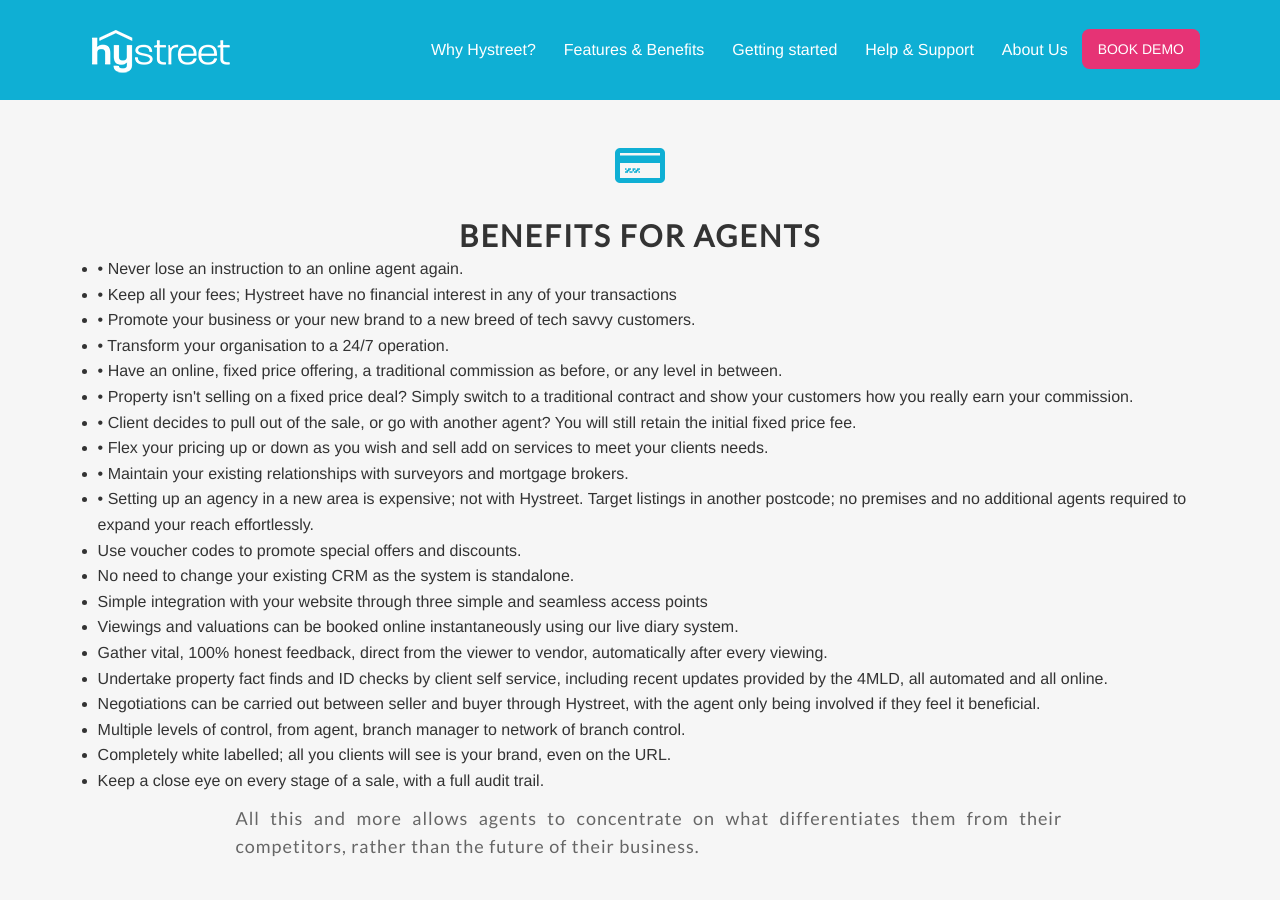
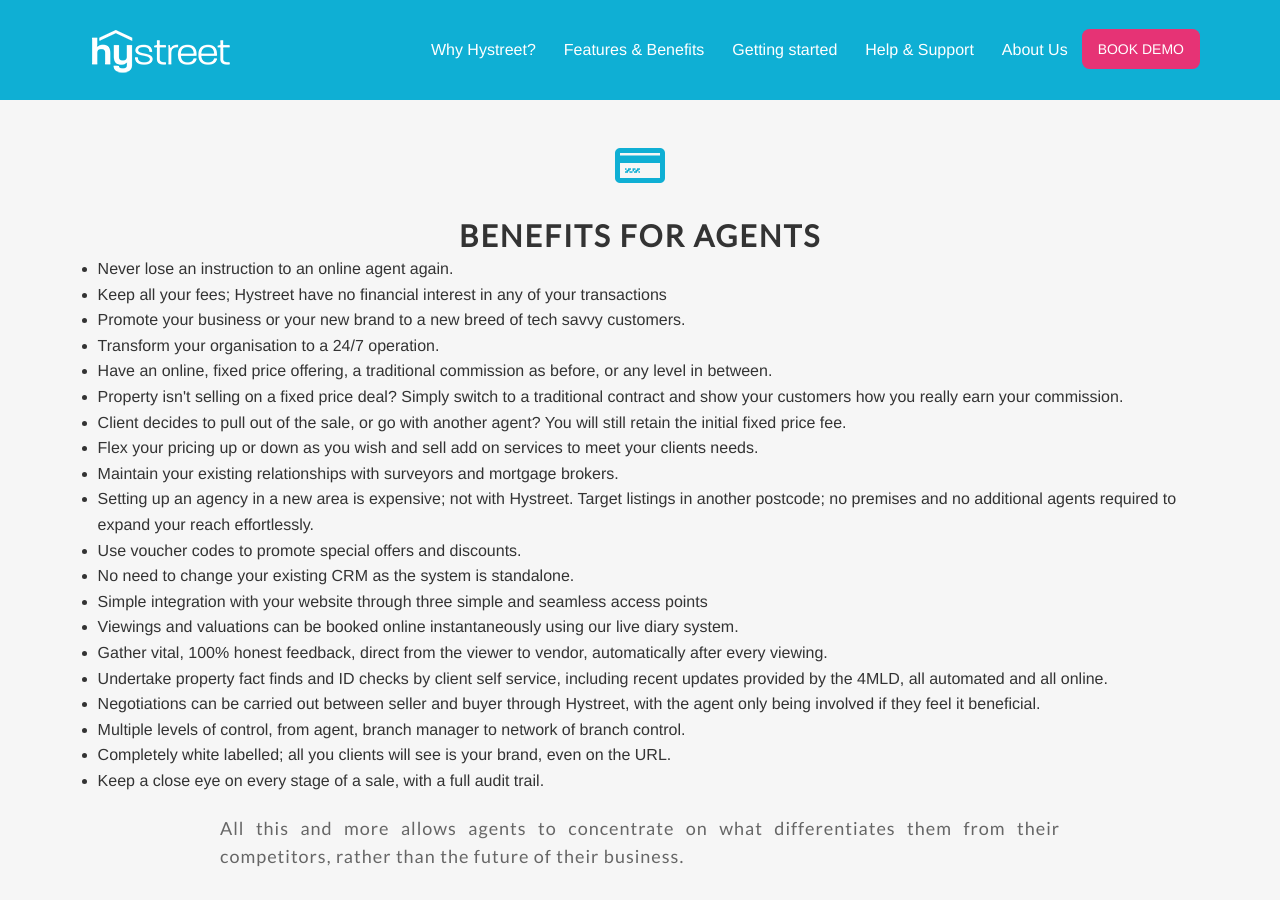
Before and after one commit to hystreet/hystreet.github.io, a Jekyll site: the page built from features-benefits/index.html, in a window 1280 px wide and 900 px high, scrolled down 2158 px. Built offline with Jekyll 4.4.1, drawn with Linux system fonts in a browser that asks for light colours; some web fonts are replaced; a script that is not in the unit is left out.

Commit message:
fixing list formatting

```diff
--- a/features-benefits/index.html
+++ b/features-benefits/index.html
@@ -92,34 +92,34 @@
       </h2>
       <ul>
         <li>
-          •	Never lose an instruction to an online agent again.
+          Never lose an instruction to an online agent again.
         </li>
         <li>
-          •	Keep all your fees; Hystreet have no financial interest in any of your transactions
+          Keep all your fees; Hystreet have no financial interest in any of your transactions
         </li>
         <li>
-          •	Promote your business or your new brand to a new breed of tech savvy customers.
+          Promote your business or your new brand to a new breed of tech savvy customers.
         </li>
         <li>
-          •	Transform your organisation to a 24/7 operation.
+          Transform your organisation to a 24/7 operation.
         </li>
         <li>
-          •	Have an online, fixed price offering, a traditional commission as before, or any level in between.
+          Have an online, fixed price offering, a traditional commission as before, or any level in between.
         </li>
         <li>
-          •	Property isn't selling on a fixed price deal? Simply switch to a traditional contract and show your customers how you really earn your commission.
+          Property isn't selling on a fixed price deal? Simply switch to a traditional contract and show your customers how you really earn your commission.
         </li>
         <li>
-          •	Client decides to pull out of the sale, or go with another agent? You will still retain the initial fixed price fee.
+          Client decides to pull out of the sale, or go with another agent? You will still retain the initial fixed price fee.
         </li>
         <li>
-          •	Flex your pricing up or down as you wish and sell add on services to meet your clients needs.
+          Flex your pricing up or down as you wish and sell add on services to meet your clients needs.
         </li>
         <li>
-          •	Maintain your existing relationships with surveyors and mortgage brokers.
+          Maintain your existing relationships with surveyors and mortgage brokers.
         </li>
         <li>
-          •	Setting up an agency in a new area is expensive; not with Hystreet. Target listings in another postcode; no premises and no additional agents required to expand your reach effortlessly.
+          Setting up an agency in a new area is expensive; not with Hystreet. Target listings in another postcode; no premises and no additional agents required to expand your reach effortlessly.
         </li>
         <li>
           Use voucher codes to promote special offers and discounts.
@@ -151,6 +151,7 @@
         <li>
           Keep a close eye on every stage of a sale, with a full audit trail.
         </li>
+      </ul>
         <p>
           All this and more allows agents to concentrate on what differentiates them from their competitors, rather than the future of their business.
         </p>
@@ -187,6 +188,7 @@
           <li>
             Returning customer can simply log in, no need to re-register.
           </li>
+      </ul>
 
   </div>
 </div>
```
